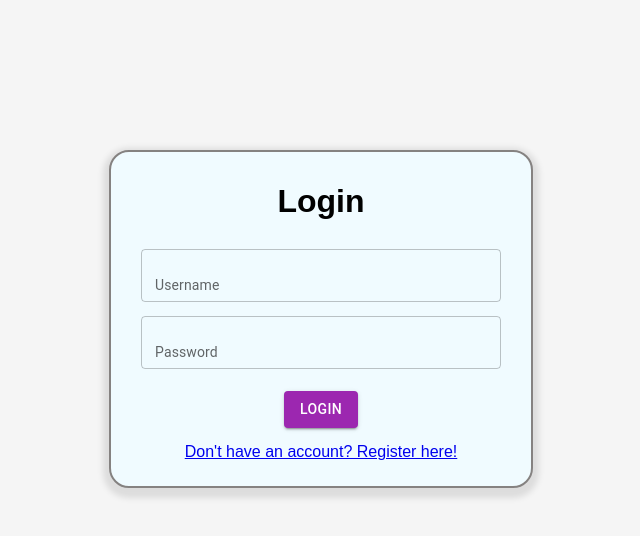
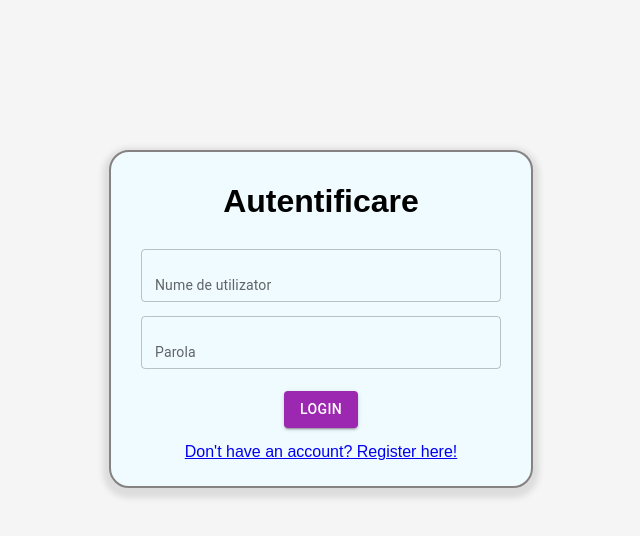
Before and after one commit to MihaiO99/Django_React_WebApp, a React (Vite) app in the folder frontend/: page /login in a window 1280 px wide. Shown: the top 536 px of the page, without its empty margins (319-959 px from the left). Built offline with nearby package versions, Linux system fonts and the light colour scheme.

Commit message:
translate

```diff
--- a/frontend/src/pages/Login.jsx
+++ b/frontend/src/pages/Login.jsx
@@ -43,16 +43,16 @@ function Login() {
     return (
         <body>
             <form style ={{marginTop: 150}} onSubmit={handleSubmit(onSubmit)} className="form-container">
-                <h1>Login</h1>
+                <h1>Autentificare</h1>
                 <div className = "form-input">
                     <TextField
-                        label="Username"
+                        label="Nume de utilizator"
                         variant="outlined"
                         inputProps={{style: {fontSize: 14}}}
                         InputLabelProps={{style: {fontSize: 14}}}
                         fullWidth
                         {...register("username", {
-                            required: "Username is required",
+                            required: "Introduceți numele de utilizator",
                         })}
                         value={username}
                         onChange={(e) => setUsername(e.target.value)}
@@ -62,17 +62,17 @@ function Login() {
                 </div>
                 <div className = "form-input">
                     <TextField
-                        label="Password"
+                        label="Parola"
                         type="password"
                         variant="outlined"
                         inputProps={{style: {fontSize: 14}}}
                         InputLabelProps={{style: {fontSize: 14}}}
                         fullWidth
                         {...register("password", {
-                            required: "Password is required",
+                            required: "Introduceți parola",
                             pattern: {
-                                value: /^(?=.*\d)(?=.*[a-z])(?=.*[A-Z])(?=.*[a-zA-Z]).{8,}$/,
-                                message: "Password must have the following requirements:\n- minimum 8 characters\n- at least one uppercase\n- at least one lowercase\n- at least one digit",
+                                value: /^(?=.*[a-z])(?=.*[A-Z])(?=.*\d)(?=.*[@$!%*?&])[A-Za-z\d@$!%*?&]{8,}$/,
+                                message: "Parola trebuie să îndeplinească următoarele cerințe: minim 8 caractere, cel puțin o majusculă, cel puțin o literă mică, cel puțin o cifră și cel puțin un carcater special",
                             },
                         })}
                         value={password}
--- a/frontend/src/pages/Register.jsx
+++ b/frontend/src/pages/Register.jsx
@@ -31,7 +31,7 @@ function Register() {
                 alert("Perform reCAPTCHA check!")
             }
             else {
-                await api.post("api/user/register/", { first_name, last_name, username, email, password })
+                await api.post("api/user/register/", { last_name, first_name, username, email, password })
                 navigate("/login")
             }
         } catch (error) {
@@ -52,16 +52,32 @@ function Register() {
     return (
         <body>
             <form onSubmit={handleSubmit(onSubmit)} className="form-container">
-                <h1>Register</h1>
+                <h1>Înregistrare</h1>
                 <div className = "form-input">
                     <TextField
-                        label="First Name"
+                        label="Nume de familie"
+                        variant="outlined"
+                        inputProps={{style: {fontSize: 14}}}
+                        InputLabelProps={{style: {fontSize: 14}}}
+                        fullWidth
+                        {...register("last_name", {
+                            required: "Introduceți numele de familie",
+                        })}
+                        value={last_name}
+                        onChange={(e) => setLastName(e.target.value)}
+                        error={!!errors.last_name}
+                        helperText={errors.last_name ? errors.last_name.message : formerrors.last_name}
+                    />
+                </div>
+                <div className = "form-input">
+                    <TextField
+                        label="Prenume"
                         variant="outlined"
                         inputProps={{style: {fontSize: 14}}}
                         InputLabelProps={{style: {fontSize: 14}}}
                         fullWidth
                         {...register("first_name", {
-                            required: "First name is required",
+                            required: "Introduceți prenumele",
                         })}
                         value={first_name}
                         onChange={(e) => setFirstName(e.target.value)}
@@ -71,29 +87,13 @@ function Register() {
                 </div>
                 <div className = "form-input">
                     <TextField
-                        label="Last Name"
-                        variant="outlined"
-                        inputProps={{style: {fontSize: 14}}}
-                        InputLabelProps={{style: {fontSize: 14}}}
-                        fullWidth
-                        {...register("last_name", {
-                            required: "Last name is required",
-                        })}
-                        value={last_name}
-                        onChange={(e) => setLastName(e.target.value)}
-                        error={!!errors.last_name}
-                        helperText={errors.last_name ? errors.last_name.message : formerrors.last_name}
-                    />
-                </div>
-                <div className = "form-input">
-                    <TextField
-                        label="Username"
+                        label="Nume de utilizator"
                         variant="outlined"
                         inputProps={{style: {fontSize: 14}}}
                         InputLabelProps={{style: {fontSize: 14}}}
                         fullWidth
                         {...register("username", {
-                            required: "Username is required",
+                            required: "Introduceți numele de utilizator",
                         })}
                         value={username}
                         onChange={(e) => setUsername(e.target.value)}
@@ -109,10 +109,10 @@ function Register() {
                         InputLabelProps={{style: {fontSize: 14}}}
                         fullWidth
                         {...register("email", {
-                            required: "Email is required",
+                            required: "Introduceți adresa de email",
                             pattern: {
                                 value: /^[a-zA-Z0-9._%+-]+@[a-zA-Z0-9.-]+\.[a-zA-Z]{2,}$/,
-                                message: "Please enter a valid email address",
+                                message: "Introduceți o adresă de email validă (exemplu@gmail.com)",
                             },
                         })}
                         value={email}
@@ -123,17 +123,17 @@ function Register() {
                 </div>
                 <div className = "form-input">
                     <TextField
-                        label="Password"
+                        label="Parola"
                         type="password"
                         variant="outlined"
                         inputProps={{style: {fontSize: 14}}}
                         InputLabelProps={{style: {fontSize: 14}}}
                         fullWidth
                         {...register("password", {
-                            required: "Password is required",
+                            required: "Introduceți parola",
                             pattern: {
-                                value: /^(?=.*\d)(?=.*[a-z])(?=.*[A-Z])(?=.*[a-zA-Z]).{8,}$/,
-                                message: "Password must have the following requirements: minimum 8 characters, at least one uppercase, at least one lowercase and at least one digit",
+                                value: /^(?=.*[a-z])(?=.*[A-Z])(?=.*\d)(?=.*[@$!%*?&])[A-Za-z\d@$!%*?&]{8,}$/,
+                                message: "Parola trebuie să îndeplinească următoarele cerințe: minim 8 caractere, cel puțin o majusculă, cel puțin o literă mică, cel puțin o cifră și cel puțin un carcater special",
                             },
                         })}
                         value={password}
@@ -148,10 +148,10 @@ function Register() {
                 />
                 {loading && <LoadingIndicator />}
                 <Button style={{marginTop: 15}} type="submit" variant="contained" color="secondary">
-                    Register
+                    Înregistrare
                 </Button>
                 <Link to="/login" variant="body2" style={{margin: 15}}>
-                    Already have an accound? Sing in!
+                    Aveți deja un cont? Autentificați-vă!
                 </Link>
             </form>
         </body>
```
